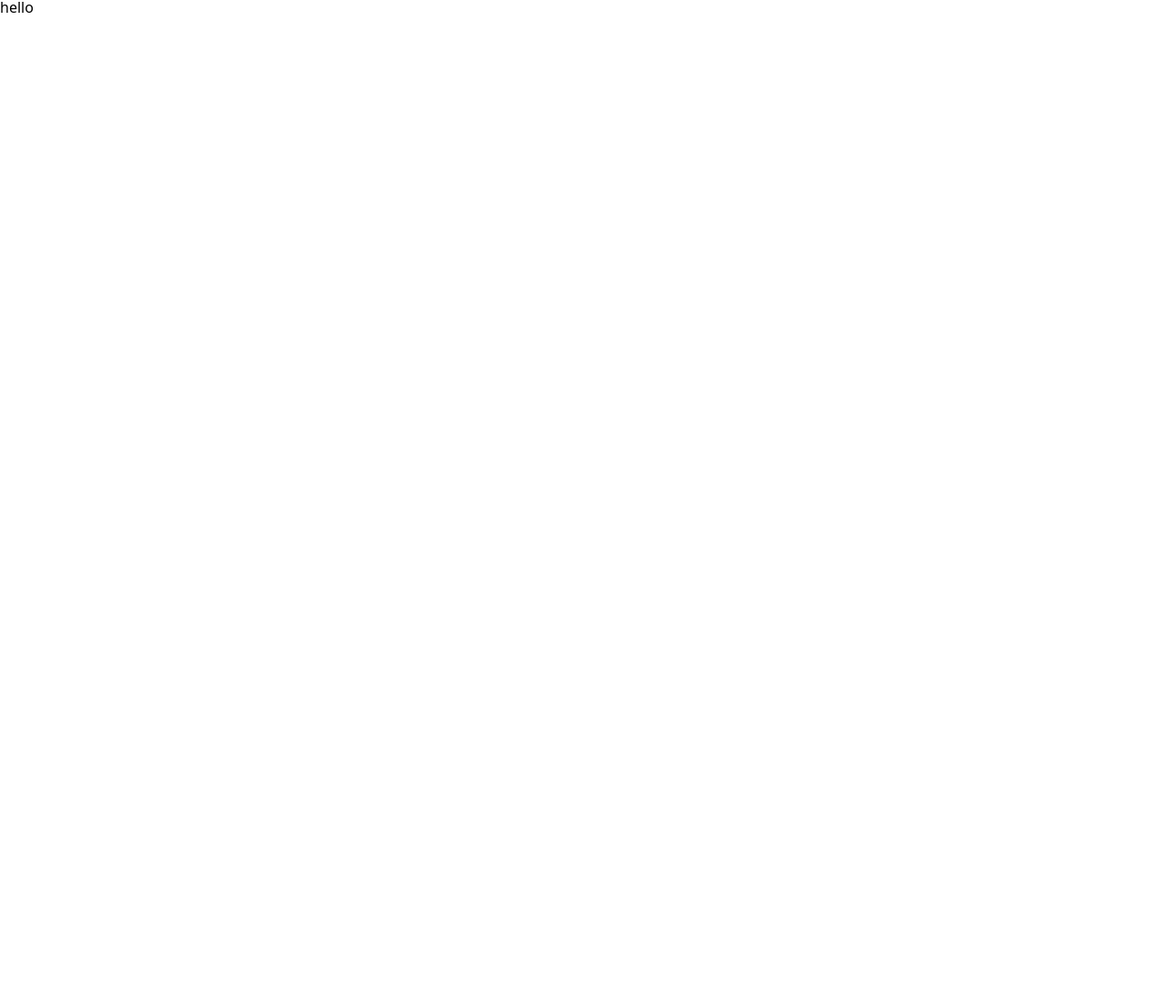
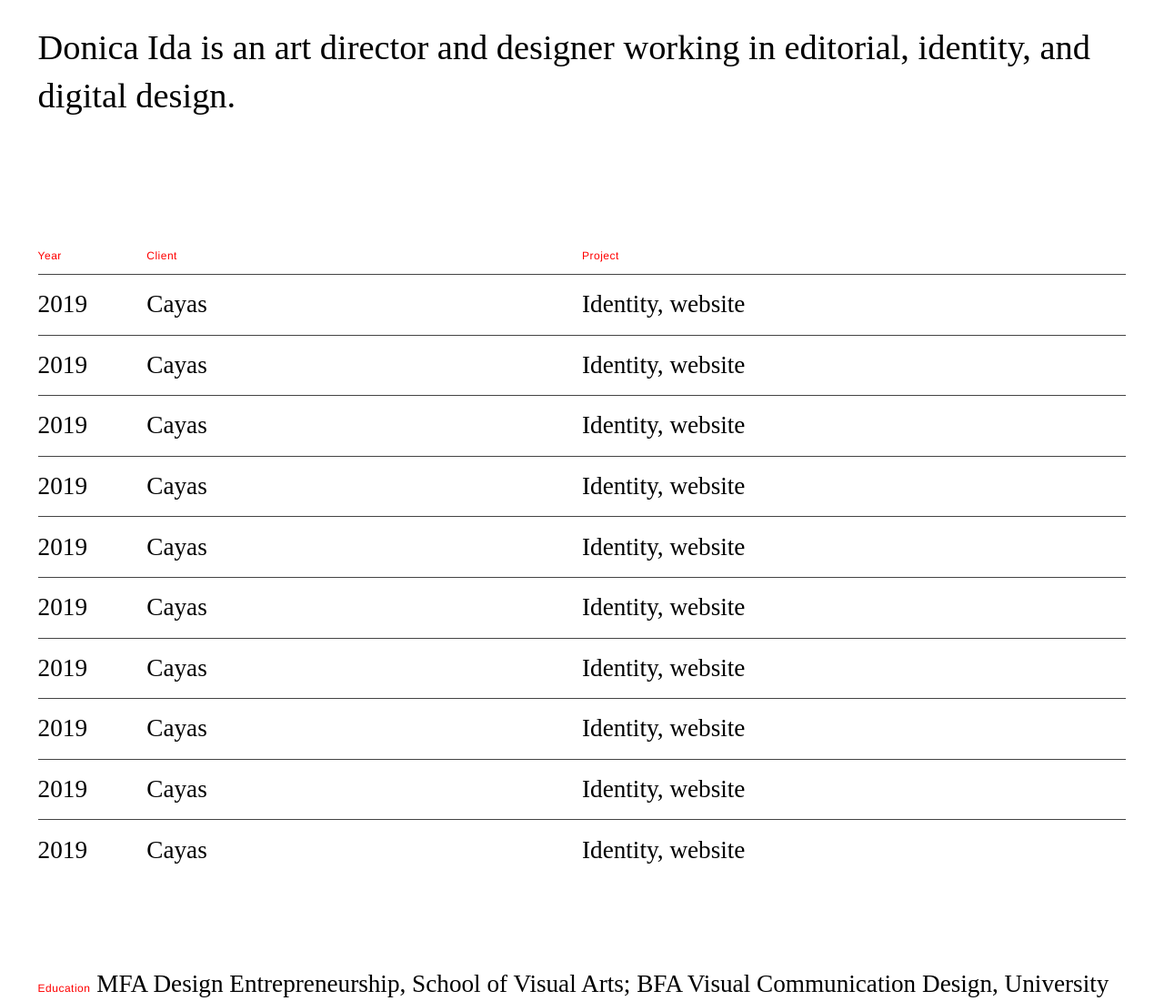
Before and after one commit to Keerthihub/Grid-Donicaida-Webl, a website: page index.html in a window 1280 px wide. Shown: the top 1100 px of the page at 91% size. Before the commit the page ends 800 px from the top, so only its background shows below. Drawn offline with Linux system fonts and the light colour scheme.

Commit message:
header body footer-completed

```diff
--- a/index.html
+++ b/index.html
@@ -8,6 +8,104 @@
     <script src="/dist/js/script.js"></script>
   </head>
   <body>
-    <h1>hello</h1>
+    <div class="wrapper">
+      <header>
+        <h1>
+          Donica Ida is an art director and designer working in editorial,
+          identity, and digital design.
+        </h1>
+      </header>
+      <section class="works">
+        <div class="works-header">
+          <label>Year</label>
+          <label>Client</label>
+          <label>Project</label>
+        </div>
+        <ul class="works-list">
+          <li class="works-work">
+            <span>2019</span>
+            <span>Cayas</span>
+            <span>Identity, website</span>
+          </li>
+          <li class="works-work">
+            <span>2019</span>
+            <span>Cayas</span>
+            <span>Identity, website</span>
+          </li>
+          <li class="works-work">
+            <span>2019</span>
+            <span>Cayas</span>
+            <span>Identity, website</span>
+          </li>
+          <li class="works-work">
+            <span>2019</span>
+            <span>Cayas</span>
+            <span>Identity, website</span>
+          </li>
+          <li class="works-work">
+            <span>2019</span>
+            <span>Cayas</span>
+            <span>Identity, website</span>
+          </li>
+          <li class="works-work">
+            <span>2019</span>
+            <span>Cayas</span>
+            <span>Identity, website</span>
+          </li>
+          <li class="works-work">
+            <span>2019</span>
+            <span>Cayas</span>
+            <span>Identity, website</span>
+          </li>
+          <li class="works-work">
+            <span>2019</span>
+            <span>Cayas</span>
+            <span>Identity, website</span>
+          </li>
+          <li class="works-work">
+            <span>2019</span>
+            <span>Cayas</span>
+            <span>Identity, website</span>
+          </li>
+          <li class="works-work">
+            <span>2019</span>
+            <span>Cayas</span>
+            <span>Identity, website</span>
+          </li>
+        </ul>
+      </section>
+      <section class="cv">
+        <h2>
+          <label class="prefix">Education</label> MFA Design Entrepreneurship,
+          School of Visual Arts; BFA Visual Communication Design, University of
+          Washington. <label class="prefix">Formerly at</label> HuffPost
+          Highline, Mary Review, Critical Mass, Pentagram.
+          <label class="prefix">Select clients</label> Airbnb, Condé Nast
+          Traveler, Google Creative Lab, Planned Parenthood.
+        </h2>
+      </section>
+      <section class="about">
+        <h2>
+          <label class="prefix">About</label> Donica Ida&nbsp;is a Hawaii-born
+          designer who loves beautiful typography and a well-told story. She is
+          the former Creative Director of HuffPost Highline and Design Director
+          of Mary Review. Donica lives somewhere between Brooklyn and the PNW,
+          and splits her spare time between road trips,
+          <a target="_blank" href="https://outdoor-index.net">hikes</a> and
+          ramen. She is currently contracting at Google Creative Lab while
+          looking for new opportunities*. <label class="prefix">Connect</label>
+          <a target="_blank" href="#">Email</a>,
+          <a target="_blank" href="#">Instagram</a>,
+          <a target="_blank" href="#">LinkedIn</a>,
+          <a target="_blank" href="#">WorkingNotWorking</a>.
+          <br />
+          <br />
+          <label class="prefix"
+            >*2021 portfolio update coming shortly. Email for latest work.
+            Mahalo.</label
+          >
+        </h2>
+      </section>
+    </div>
   </body>
 </html>
--- a/src/scss/styles.scss
+++ b/src/scss/styles.scss
@@ -1,6 +1,8 @@
 @import "_variables";
 @import "fonts";
 @import "reset";
+@import url('https://fonts.googleapis.com/css2?family=Noto+Serif+TC:wght@200;300;400;500;600;700&display=swap');
+@import url('https://fonts.googleapis.com/css2?family=Noto+Serif+Display:ital,wght@1,400&display=swap');
 
 html {
     scroll-behavior: smooth;
@@ -12,5 +14,80 @@ img {
 }
 
 body {
-  font-family: system-ui, -apple-system, BlinkMacSystemFont, 'Segoe UI', Roboto, Oxygen, Ubuntu, Cantarell, 'Open Sans', 'Helvetica Neue', sans-serif;
+  background-color: #fff;
 }
+
+.wrapper {
+  padding: 0 2.6rem;
+}
+
+label {
+  font-size: .75rem;
+  line-height: 2.5rem;
+  font-family: "helvetica", "arial", sans-serif;
+  letter-spacing: 0.5px;
+  color: red;
+}
+
+
+header {
+  margin-top: 1.6rem;
+
+  h1 {
+    font-size: 2.4rem;
+    line-height: 1.4;
+    font-family: 'Noto Serif TC', serif;
+    font-weight: 400;
+  }
+}
+
+.works {
+  margin: 8rem 0 2rem 0;
+
+  .works-header {
+    display: grid;
+    grid-template-columns: 1fr 4fr 5fr;
+  }
+
+  .works-list {
+    .works-work {
+      display: grid;
+      grid-template-columns: 1fr 4fr 5fr;
+      border-top: 1px solid #444;
+      padding: 1.2rem 0 1.2rem 0;
+      font-size: 1.7rem;
+      font-family: 'Noto Serif TC', serif;
+      font-weight: 300;
+
+      &:hover {
+        font-family: 'Noto Serif Display', serif;
+        font-weight: 400;
+        font-style: italic;
+      }
+    }
+  }
+}
+
+.cv, .about {
+  margin: 6rem 0 0 0;
+
+  h2 {
+    font-size: 1.7rem;
+    line-height: 2.25rem;
+    font-family: 'Noto Serif TC', serif;
+    font-weight: normal;
+  }
+
+  a {
+    color: #444;
+    text-decoration: underline;
+  }
+}
+
+.about {
+  label {
+    &:last-child {
+      color: #444 !important;
+    }
+  }
+}
```
Also changed, not shown: dist/css/styles.css, 1 other file.
